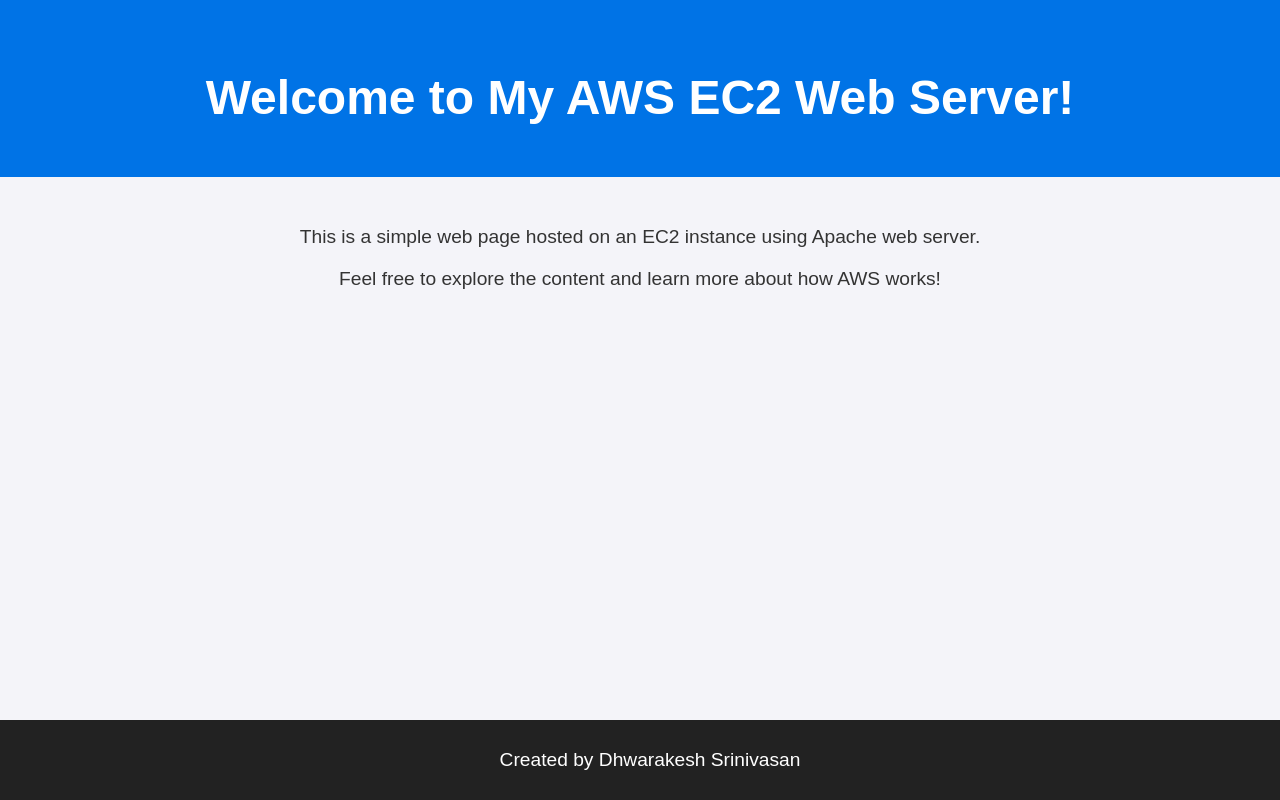
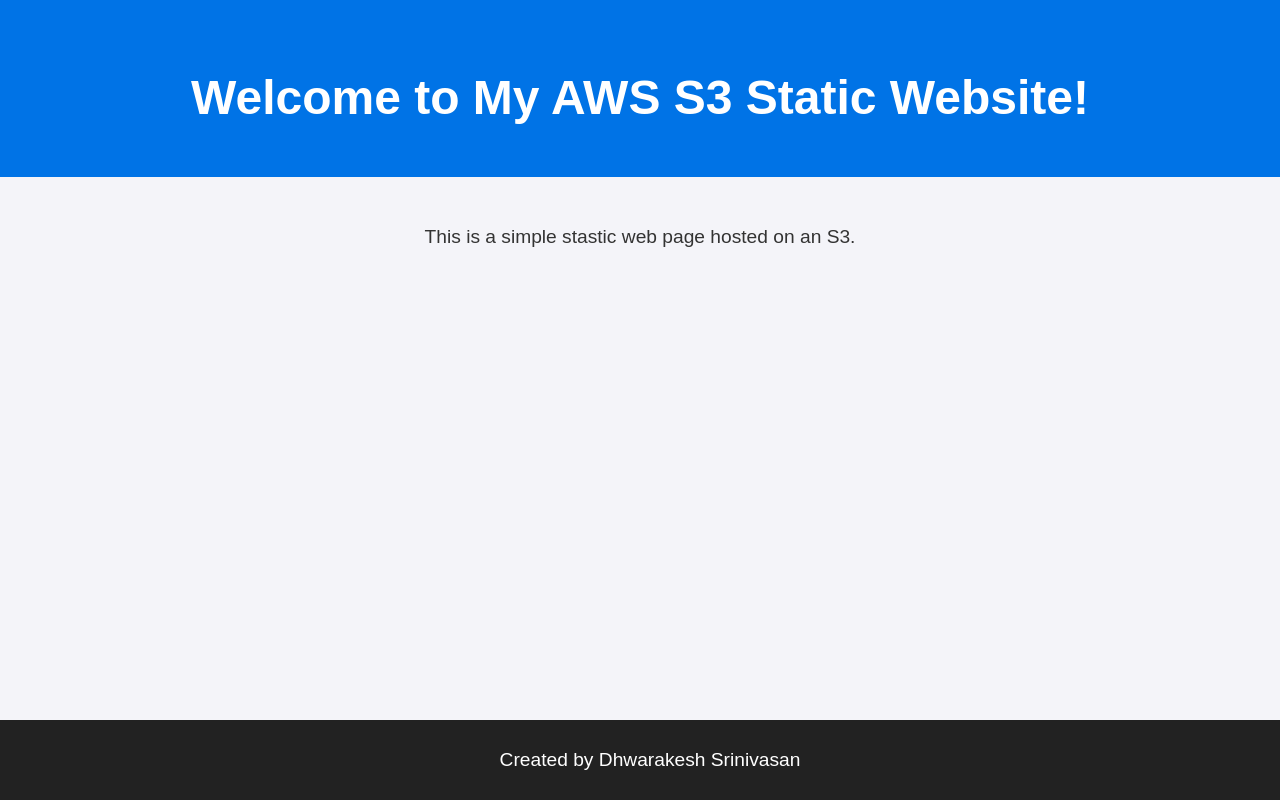
Before and after one commit to git-hub-user7/ec2-dynamic-website, a plain HTML site: page website-files/index.html in a window 1280 px wide. Drawn offline with Linux system fonts and the light colour scheme.

Commit message:
Update index.html

```diff
--- a/website-files/index.html
+++ b/website-files/index.html
@@ -61,12 +61,11 @@
 </head>
 <body>
     <header>
-        <h1>Welcome to My AWS EC2 Web Server!</h1>
+        <h1>Welcome to My AWS S3 Static Website!</h1>
     </header>
 
     <div class="container">
-        <p>This is a simple web page hosted on an EC2 instance using Apache web server.</p>
-        <p>Feel free to explore the content and learn more about how AWS works!</p>
+        <p>This is a simple stastic web page hosted on an S3.</p>
     </div>
 
     <footer>
```
